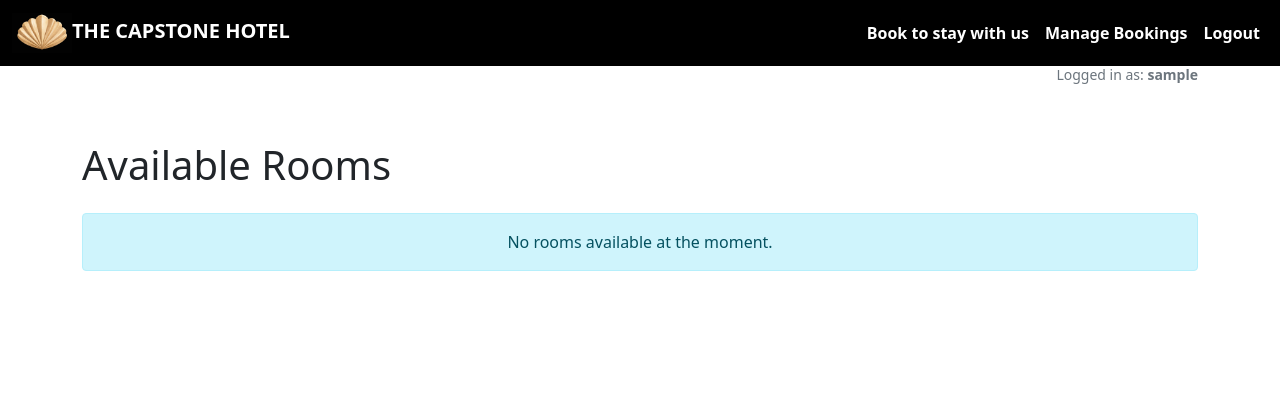
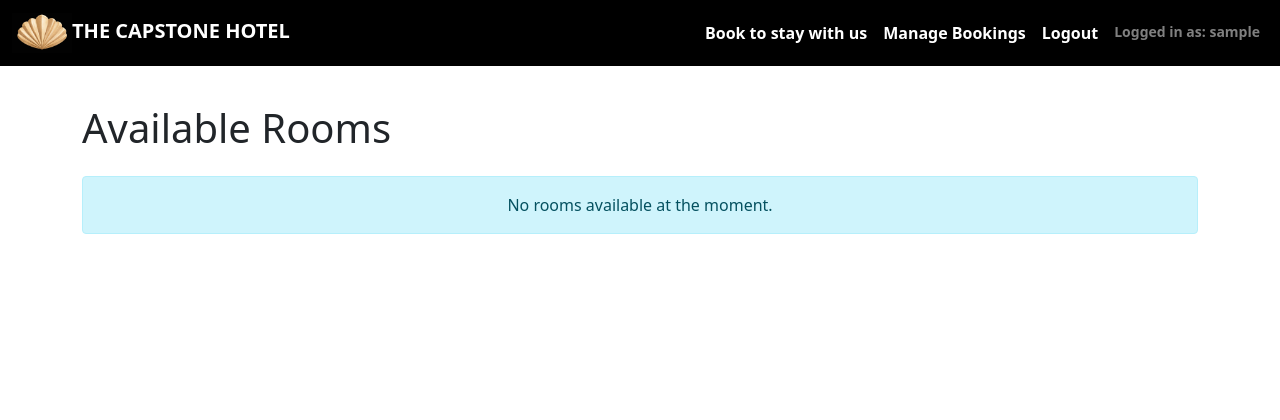
Before and after one commit to verytee/capstone_project, a Django app: page / in a window 1280 px wide. Shown: the top 420 px of the page. Run offline with Django 4.2, Linux system fonts and the light colour scheme; the visitor is signed in with stand-in values (Sample User, id 1); data that the repository does not hold is empty.

Commit message:
moved logged in as: user to navbar

```diff
--- a/templates/base.html
+++ b/templates/base.html
@@ -52,6 +52,9 @@
                 <li class="nav-item">
                     <a class="nav-link text-white" href="{% url 'account_logout' %}">Logout</a>
                 </li>
+                <li class="nav-item">
+                    <span class="nav-link text-white-50 small">Logged in as: <strong>{{ user.username }}</strong></span>
+                </li>
                 {% else %}
                 <li class="nav-item">
                     <a class="nav-link text-white" href="{% url 'account_login' %}">Login</a>
@@ -61,17 +64,6 @@
         </div>
     </div>
 </nav>
-
-<!-- Logged in user indicator -->
-{% if user.is_authenticated %}
-<div class="container-fluid p-2">
-    <div class="container">
-        <p class="text-end mb-0 small text-muted">Logged in as: <strong>{{ user.username }}</strong></p>
-    </div>
-</div>
-{% endif %}
-
-
 
     <main>
 {% if messages %}
```
